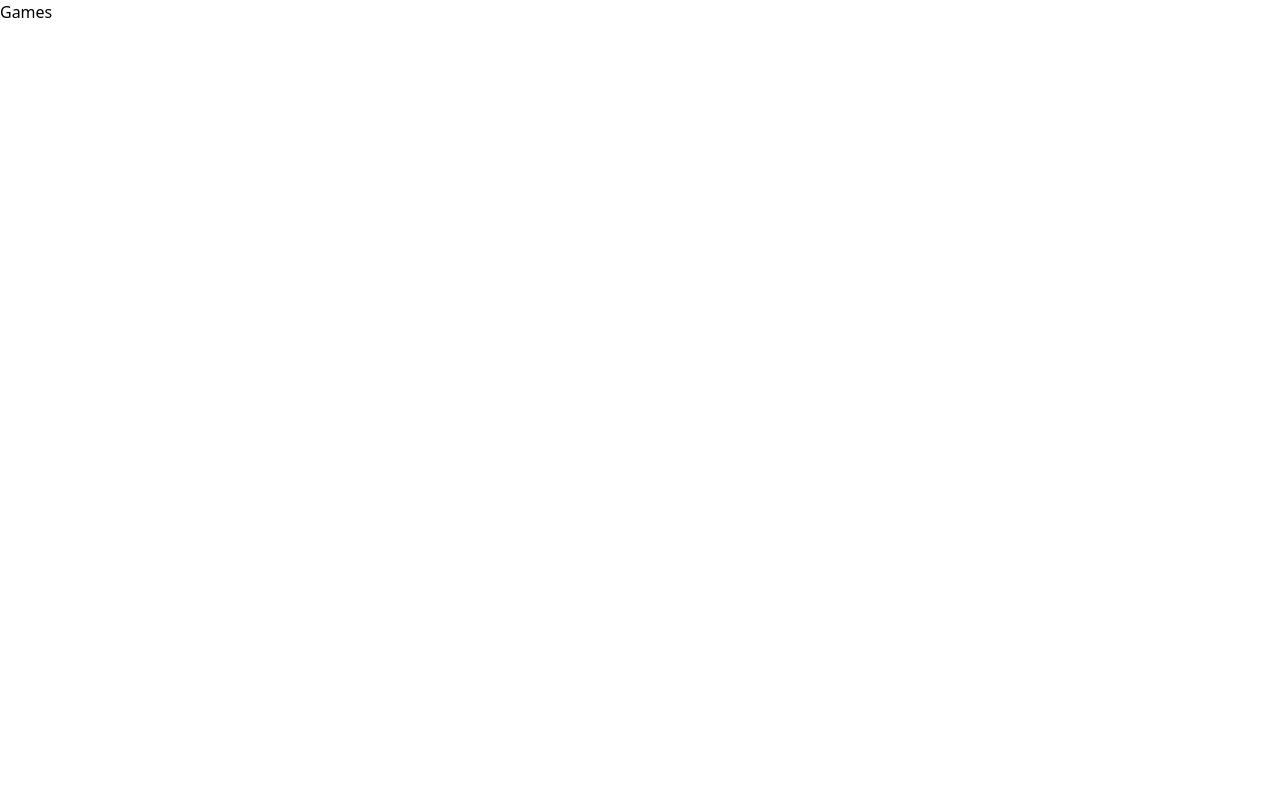
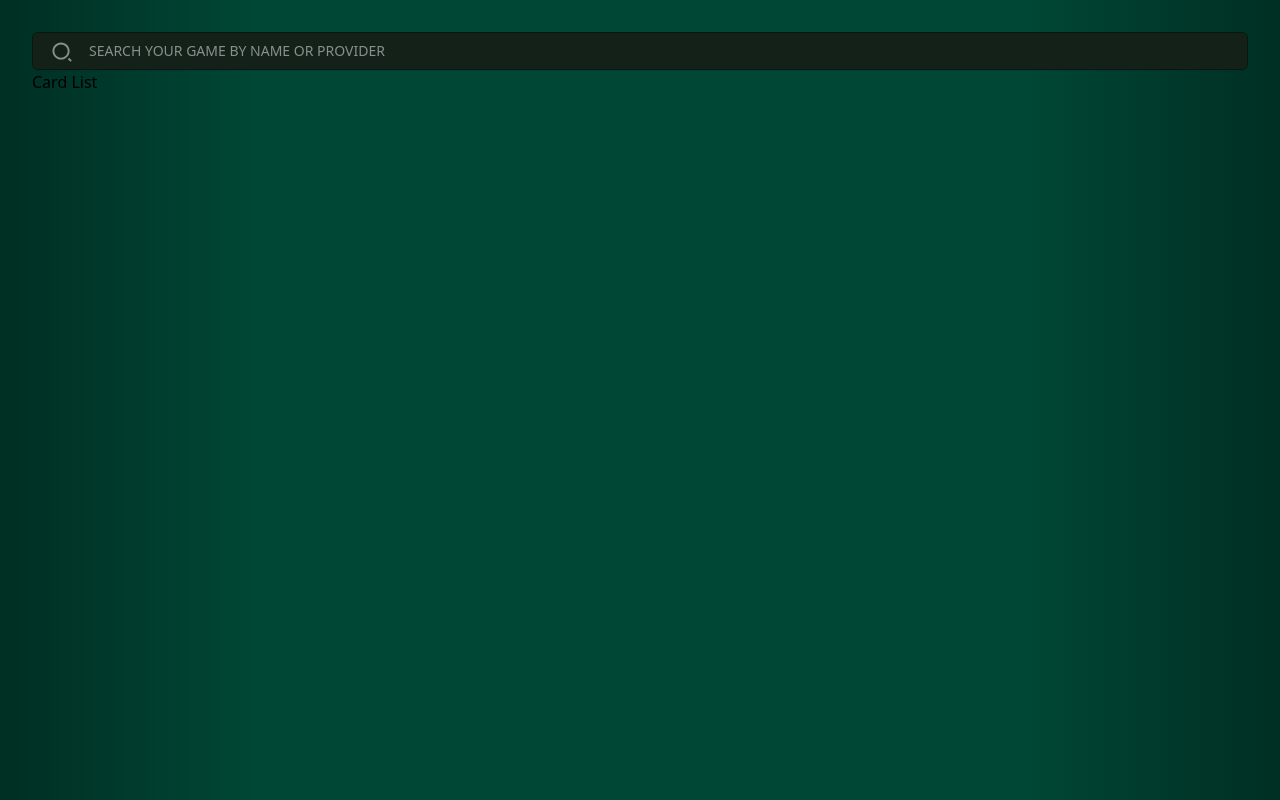
Before and after one commit to mnosach23/games-list-search, a Nuxt app: page / in a window 1280 px wide. Built offline with nearby package versions, Linux system fonts and the light colour scheme.

Commit message:
created default layout, index page and input component for search

```diff
--- a/app.vue
+++ b/app.vue
@@ -1,5 +1,3 @@
 <template>
-  <div>
-    Games
-  </div>
+  <NuxtLayout />
 </template>
--- a/assets/styles/main.scss
+++ b/assets/styles/main.scss
@@ -1 +1,5 @@
 @import "tailwind.css";
+
+body {
+  background: linear-gradient(to right, #002F23 0%, #004736 20%, #004736 80%, #002F23 100%);
+}
--- /dev/null
+++ b/components/SearchInput.vue
@@ -0,0 +1,23 @@
+<template>
+  <div class="w-full min-w-[200px]">
+    <div class="relative">
+      <svg class="absolute w-5 h-5 top-2.5 left-5" width="28" height="28" viewBox="0 0 28 28" fill="#ffffff" fill-opacity="50%" xmlns="http://www.w3.org/2000/svg">
+        <path d="M12.6667 0.666668C19.2907 0.666668 24.6667 6.04267 24.6667 12.6667C24.6667 19.2907 19.2907 24.6667 12.6667 24.6667C6.04267 24.6667 0.666668 19.2907 0.666668 12.6667C0.666668 6.04267 6.04267 0.666668 12.6667 0.666668ZM12.6667 22C17.8227 22 22 17.8227 22 12.6667C22 7.50933 17.8227 3.33333 12.6667 3.33333C7.50933 3.33333 3.33333 7.50933 3.33333 12.6667C3.33333 17.8227 7.50933 22 12.6667 22ZM23.98 22.0947L27.752 25.8653L25.8653 27.752L22.0947 23.98L23.98 22.0947V22.0947Z" fill="white"/>
+      </svg>
+
+      <input
+        type="text"
+        class="w-full pr-4 pl-14 py-2 bg-[#132118] placeholder:text-white/50 uppercase text-white/50 text-sm border border-[#09170E] rounded-md transition duration-300 ease focus:outline-none focus:border-slate-400 hover:border-slate-400 shadow-sm focus:shadow"
+        placeholder="Search your game By NAME OR PROVIDER"
+      />
+    </div>
+  </div>
+</template>
+
+<script setup lang="ts">
+
+</script>
+
+<style lang="scss">
+
+</style>
--- /dev/null
+++ b/layouts/default.vue
@@ -0,0 +1,16 @@
+<template>
+  <div class="container">
+    <NuxtPage />
+  </div>
+</template>
+
+<script setup lang="ts">
+
+</script>
+
+<style lang="scss">
+.container {
+  padding: 32px;
+  margin: 0 auto;
+}
+</style>
--- /dev/null
+++ b/pages/index.vue
@@ -0,0 +1,12 @@
+<template>
+    <SearchInput />
+    <div>Card List</div>
+</template>
+
+<script setup lang="ts">
+import SearchInput from "~/components/SearchInput.vue";
+</script>
+
+<style lang="scss">
+
+</style>
```
